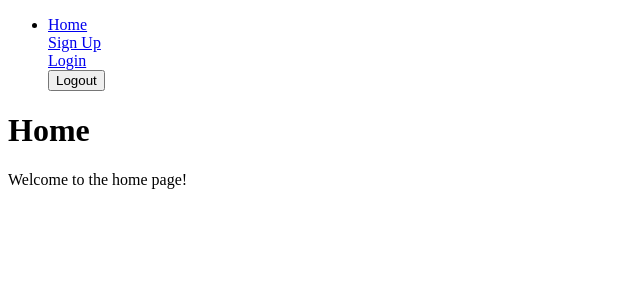
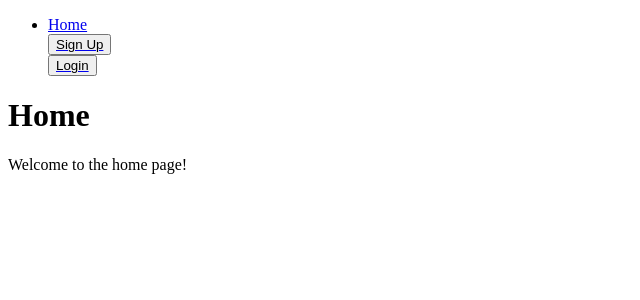
Before and after one commit to HossainAraf/SubScript-Vault, a React (Create React App) app in the folder frontend/: page / in a window 1280 px wide. Shown: the top 300 px of the page, without its empty margins (0-640 px from the left). Built offline with nearby package versions, Linux system fonts and the light colour scheme.

Commit message:
Add toggle functionality in Nav inorder to toggle among signup, login & logout

```diff
--- a/frontend/src/components/Logout.jsx
+++ b/frontend/src/components/Logout.jsx
@@ -7,7 +7,7 @@ const Logout = () => {
   };
 
   return (
-    <button onClick={handleLogout} type="button">
+    <button id="logout-btn" onClick={handleLogout} type="button">
       Logout
     </button>
   );
--- a/frontend/src/components/Nav.jsx
+++ b/frontend/src/components/Nav.jsx
@@ -1,18 +1,40 @@
-import React from 'react';
+import React, { useEffect } from 'react';
 import { Link } from 'react-router-dom';
-import Logout from './Logout';
 
-const Nav = () => (
+function Nav() {
+  useEffect(() => {
+    // Get the buttons
+    const signupButton = document.getElementById('signup-btn');
+    const loginButton = document.getElementById('login-btn');
+    const logoutButton = document.getElementById('logout-btn');
+
+    // Get the token
+    const token = localStorage.getItem('token');
+
+    // If the token exists, show the logout button, otherwise show the signup and login buttons
+    if (token) {
+      logoutButton.style.display = 'block';
+      signupButton.style.display = 'none';
+      loginButton.style.display = 'none';
+    } else {
+      logoutButton.style.display = 'none';
+      signupButton.style.display = 'block';
+      loginButton.style.display = 'block';
+    }
+  }, []); // Run only once when the component mounts
+
+  return (
     <nav>
       <ul>
         <li>
           <Link to="/">Home</Link>
-        <Link to="/signup"><div>Sign Up</div></Link>
-        <Link to="/login"><div>Login</div></Link>
-        <Logout />
+          <Link to="/signup"><button id="signup-btn" type="button">Sign Up</button></Link>
+          <Link to="/login"><button id="login-btn" type="button">Login</button></Link>
+          <Link to="/logout"><button id="logout-btn" type="button">Logout</button></Link>
         </li>
       </ul>
     </nav>
   );
+}
 
 export default Nav;
```
Lines whose indentation alone changed are shown as unchanged.
